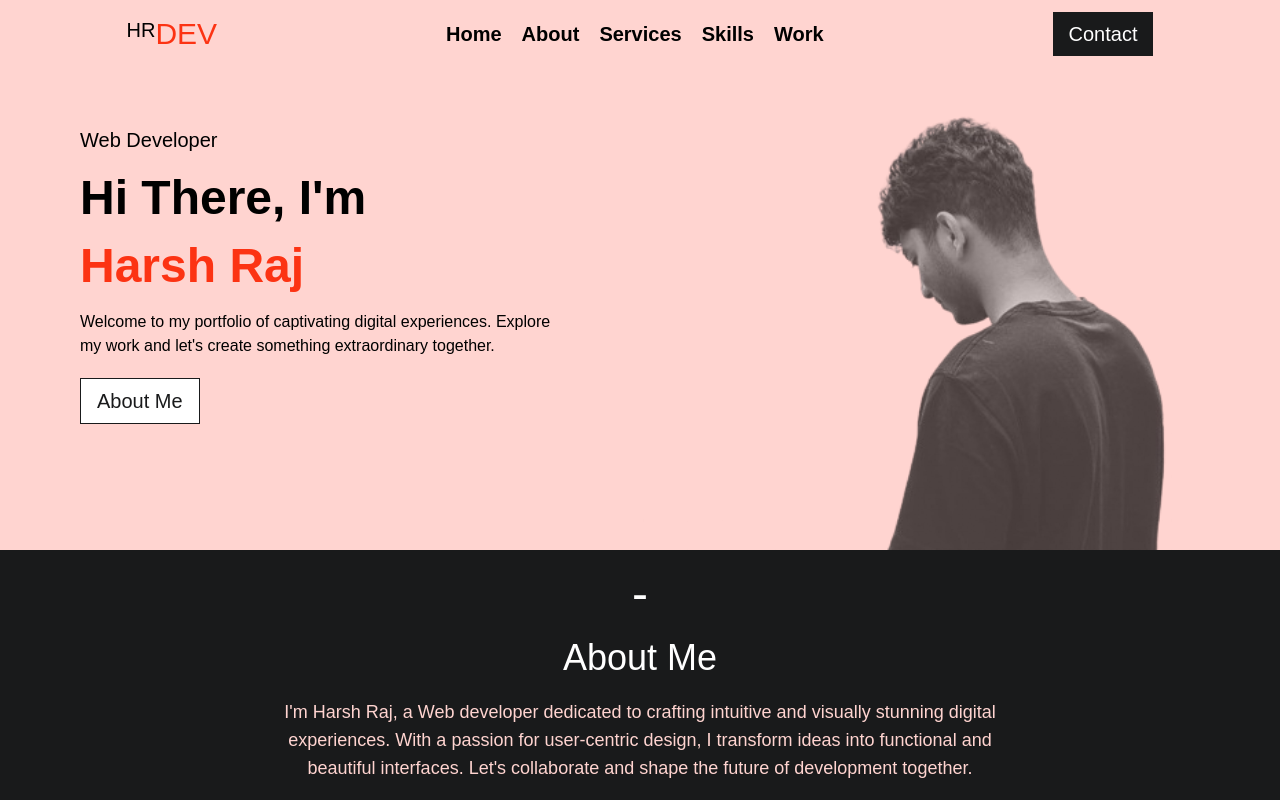
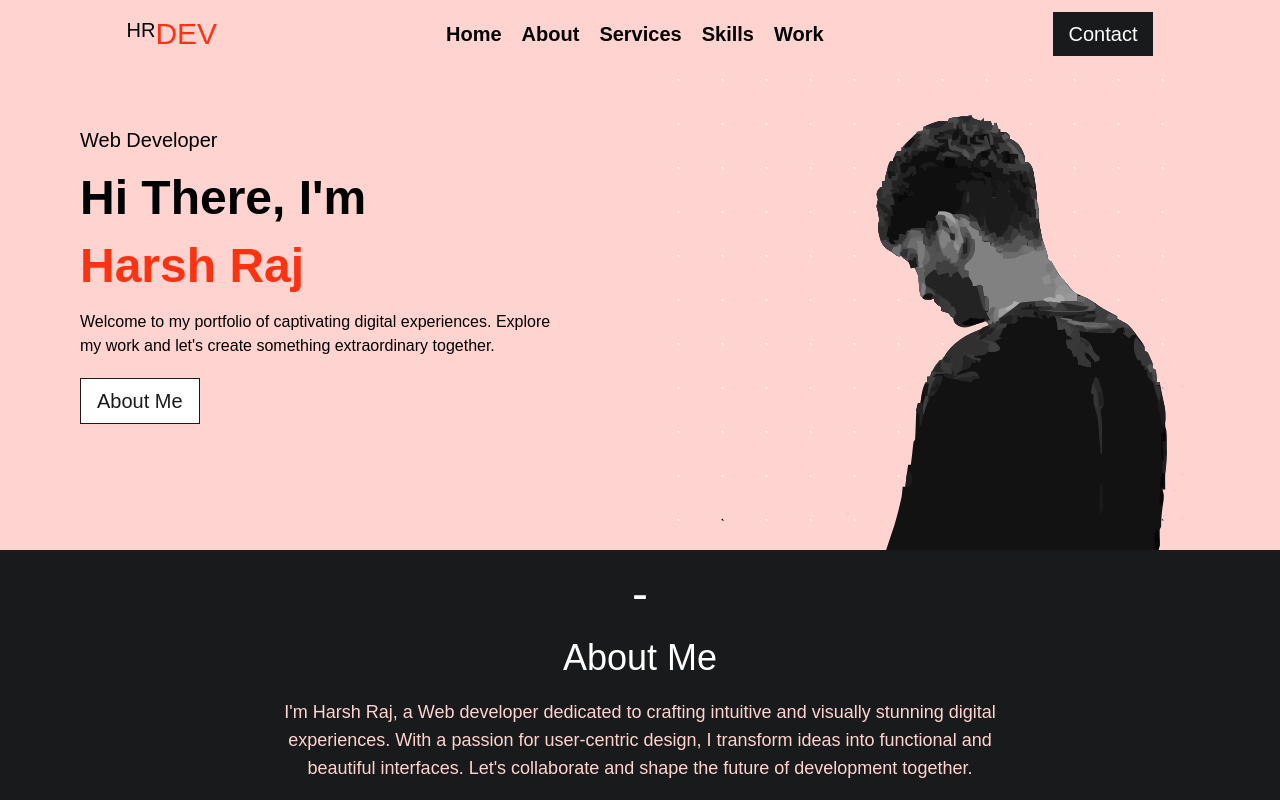
Before and after one commit to Harshrj1502/Portfoliio-modern, a React (Vite) app: page / in a window 1280 px wide. Shown: the top 800 px of the page. Built offline with nearby package versions, Linux system fonts and the light colour scheme.

Commit message:
image added

```diff
--- a/pages/Home/Home.jsx
+++ b/pages/Home/Home.jsx
@@ -47,7 +47,7 @@ const Home = () => {
         </div>
         <div className="w-[50vw] flex ">
           <img
-            src="./src/assets/WhatsApp_Image_2024-05-25_at_15.51.09-removebg-preview-2.png"
+            src="./src/assets/WhatsApp_Image_2024-05-25_at_15.51.09-removebg-preview-2.svg"
             alt="photo"
             className="photo"
           />
```
Also changed, not shown: src/assets/WhatsApp_Image_2024-05-25_at_15.51.09-removebg-preview-2.png (deleted), src/assets/WhatsApp_Image_2024-05-25_at_15.51.09-removebg-preview-2.svg (added).
